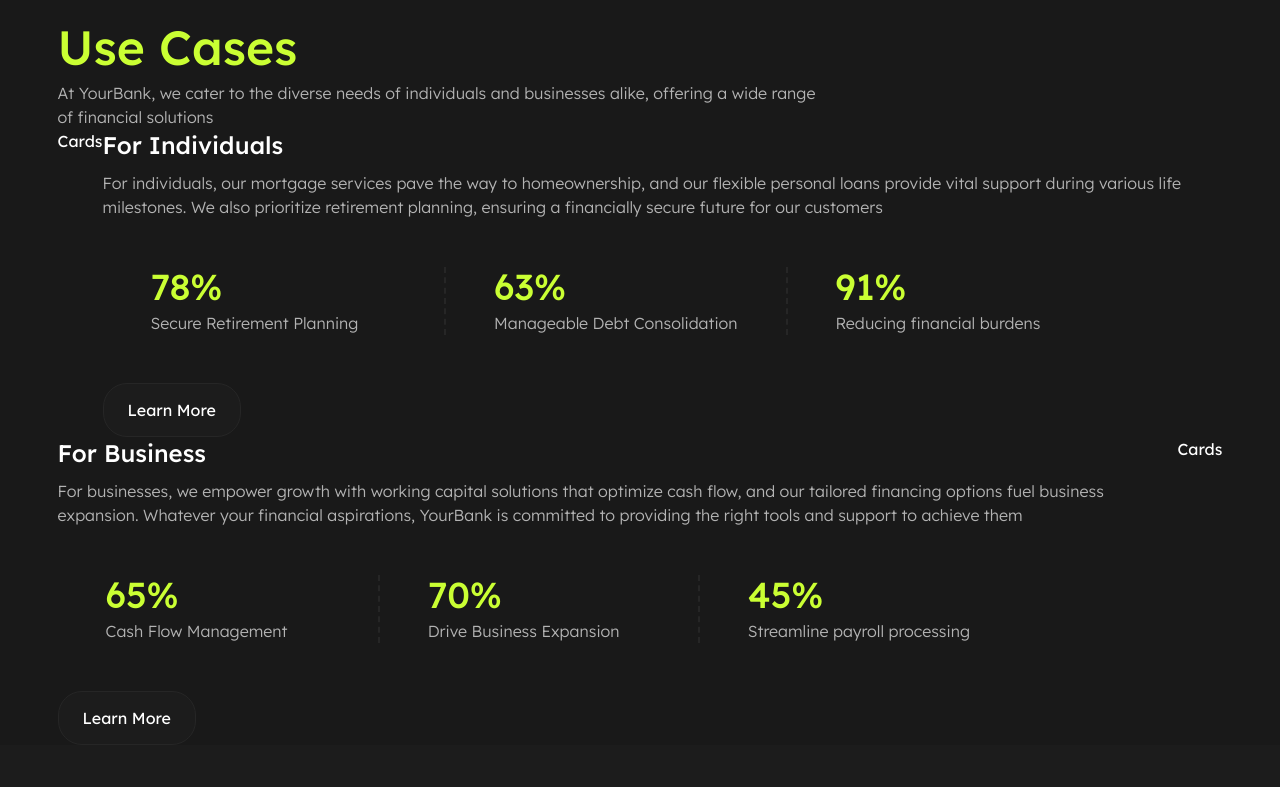
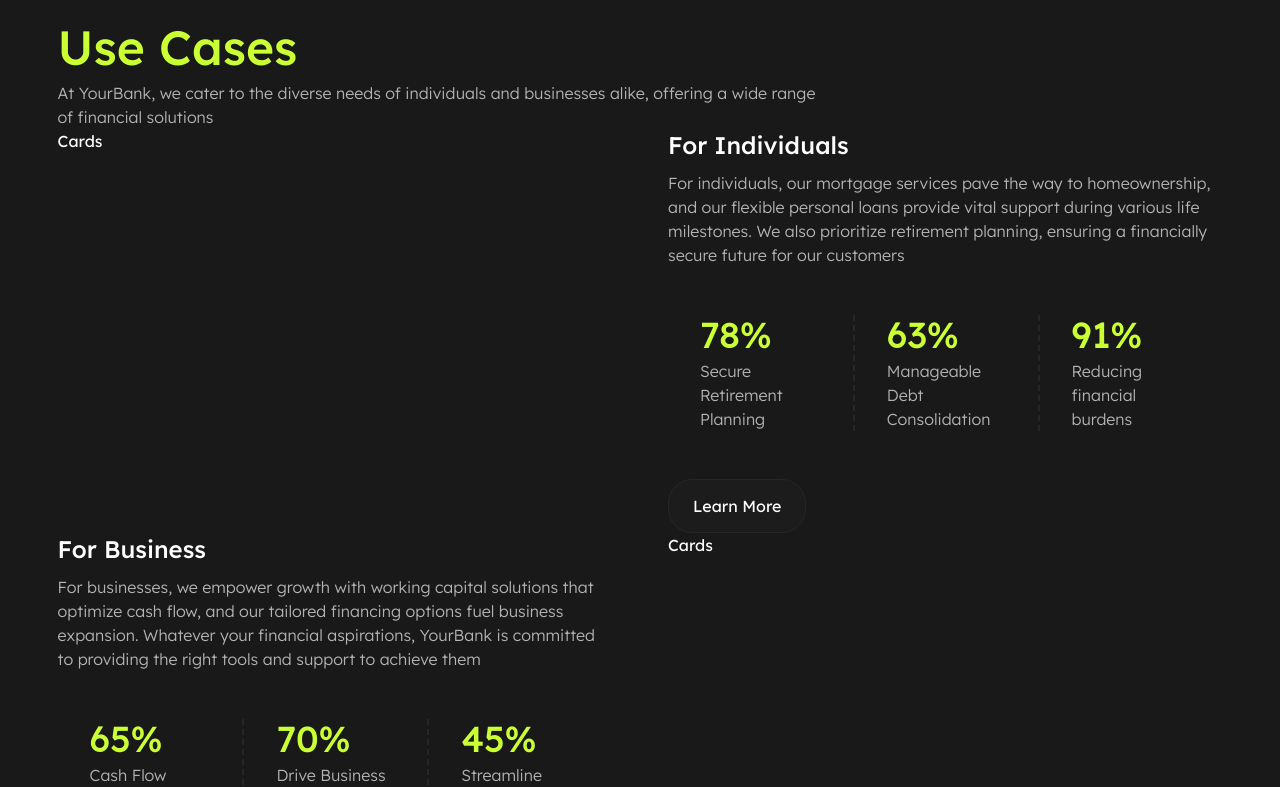
Before and after one commit to alexandreraminelli/pratica-nextjs-bank, a Next.js app: page / in a window 1280 px wide. Shown: the part 1400-2187 px from the top of the page. Built offline with nearby package versions, Linux system fonts and the light colour scheme.

Commit message:
feat(use-cases-section): layout para desktop

```diff
--- a/src/app/ui/components/card/NumberCard.tsx
+++ b/src/app/ui/components/card/NumberCard.tsx
@@ -14,14 +14,14 @@
     <div
       className="flex flex-col justify-start
         gap-0.5 md:gap-1
-        max-sm:py-7 sm:px-10 md:px-12 sm:first:pt-0
+        max-sm:py-7 sm:px-8 max-sm:first:pt-0 max-sm:last:pb-0
         items-center text-center md:items-start md:text-start
         transition-all"
     >
       {/* Valor */}
       <span className="font-medium text-green-60 text-4xl">
         {value}
-        {suffix && suffix} {/* Sufixo */}
+        {suffix} {/* Sufixo */}
       </span>
 
       {/* Descrição */}
--- a/src/app/ui/pages/home/useCases/UseCaseExplanation.tsx
+++ b/src/app/ui/pages/home/useCases/UseCaseExplanation.tsx
@@ -15,7 +15,8 @@
   return (
     <section
       className={clsx(
-        `flex flex-col-reverse`, // estilo principal
+        `flex flex-col-reverse md:gap-14
+        md:*:w-1/2`, // estilo principal
         {
           "md:flex-row": index % 2 !== 0, // índice ímpar (direita)
           "md:flex-row-reverse": index % 2 === 0, // índice par (esquerda)
```
